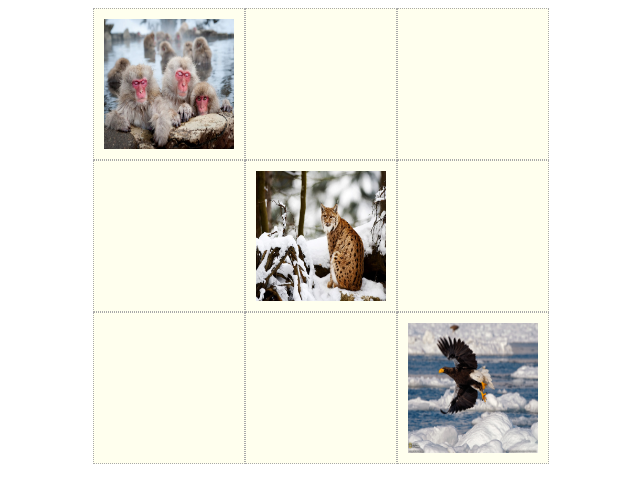
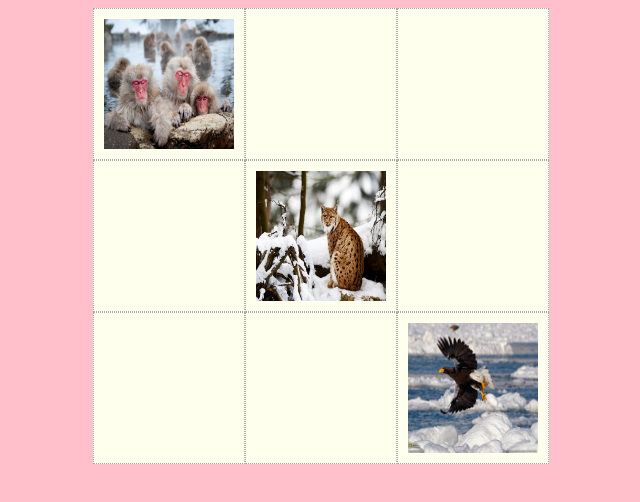
Before and after one commit to DonaLd-D/drag-demo, a plain HTML site: page index.html in a window 1280 px wide. Shown: the whole page, without its empty margins (319-959 px from the left). Drawn offline with Linux system fonts and the light colour scheme.

Commit message:
viewport bgc

```diff
--- a/index.html
+++ b/index.html
@@ -6,6 +6,9 @@
     <meta name="viewport" content="width=device-width, initial-scale=1.0">
     <title>Drag</title>
     <style>
+        html{
+            background-color: pink;
+        }
         #bigBox{
             max-width: 456px;
             display: flex;
```
